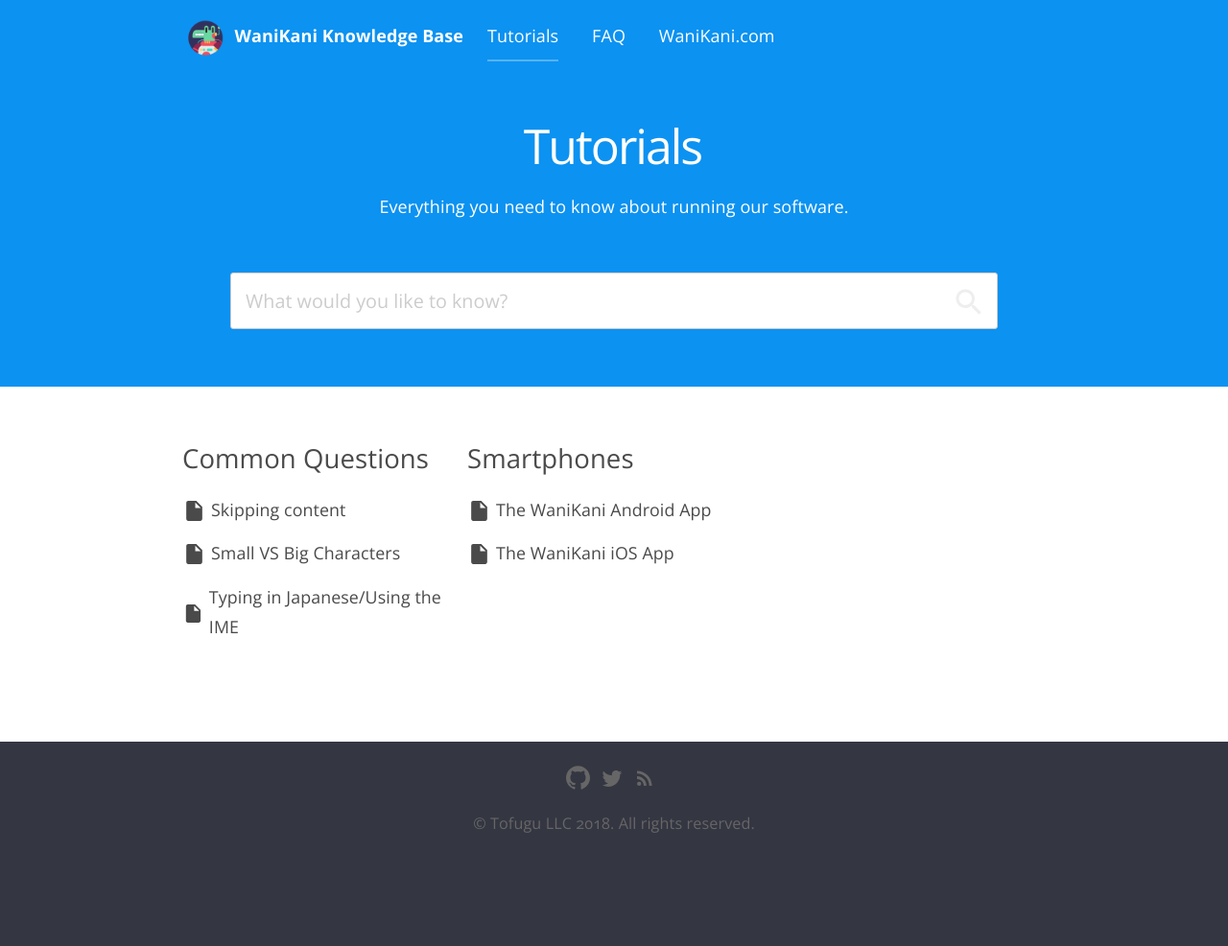
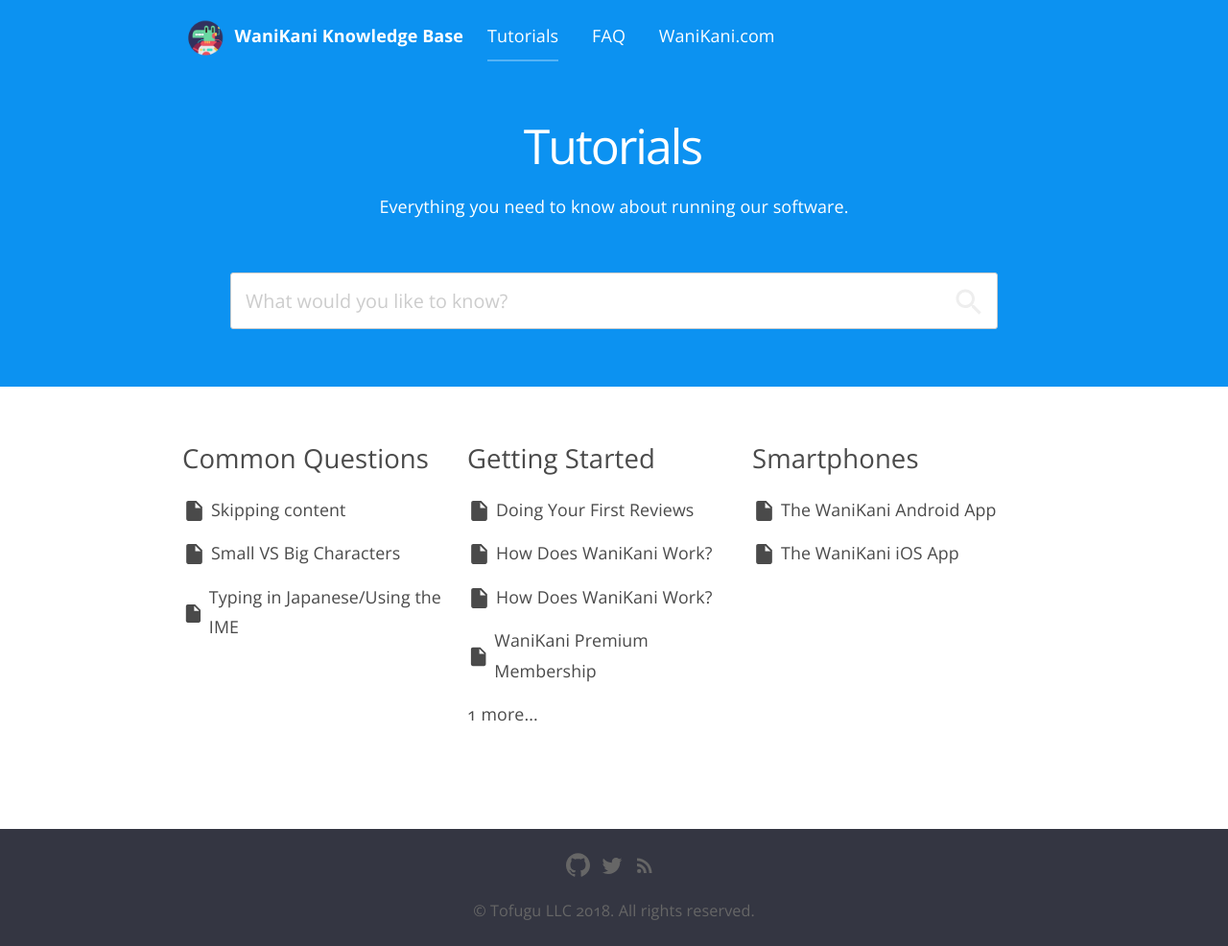
Before and after one commit to CloudCannon/base-jekyll-template, a Jekyll site: the page built from index.html, in a window 1280 px wide. Shown: the whole page at 96% size. Built offline with Jekyll 4.4.1, drawn with Linux system fonts in a browser that asks for light colours; nearby versions of some CDN libraries; before the commit the page ends 900 px from its top, so only the background shows below that.

Commit message:
trying out sets

```diff
--- /dev/null
+++ b/_posts/2018-10-31-doing-your-reviews.md
@@ -0,0 +1,23 @@
+---
+date: 2018-10-31
+title: Doing Your First Reviews
+categories:
+  - Getting Started
+description:
+set: getting-started
+set-order: 4
+type: Document
+---
+
+* How Does WaniKani Work?
+  - basic outline
+  - radicals and what they are
+  - mnemonics
+* Your First Set of Lessons
+* Why Do I Have to Wait?
+* Doing Your Reviews
+  - Unlocking Kanji
+  - Unlocking Vocabulary
+* Does Wanikani Cost Money?
+
+* What Can I Do With My WaniKani Knowledge?
--- /dev/null
+++ b/_posts/2018-10-31-first-lessons.md
@@ -0,0 +1,23 @@
+---
+date: 2018-10-31
+title: How Does WaniKani Work?
+categories:
+  - Getting Started
+description:
+set: getting-started
+set-order: 2
+type: Document
+---
+
+* How Does WaniKani Work?
+  - basic outline
+  - radicals and what they are
+  - mnemonics
+* Your First Set of Lessons
+* Why Do I Have to Wait?
+* Doing Your Reviews
+  - Unlocking Kanji
+  - Unlocking Vocabulary
+* Does Wanikani Cost Money?
+
+* What Can I Do With My WaniKani Knowledge?
--- /dev/null
+++ b/_posts/2018-10-31-how-wanikani-works.md
@@ -0,0 +1,23 @@
+---
+date: 2018-10-31
+title: How Does WaniKani Work?
+categories:
+  - Getting Started
+description:
+set: getting-started
+set-order: 1
+type: Document
+---
+
+* How Does WaniKani Work?
+  - basic outline
+  - radicals and what they are
+  - mnemonics
+* Your First Set of Lessons
+* Why Do I Have to Wait?
+* Doing Your Reviews
+  - Unlocking Kanji
+  - Unlocking Vocabulary
+* Getting a WaniKani Membership
+
+* What Can I Do With My WaniKani Knowledge?
--- /dev/null
+++ b/_posts/2018-10-31-wanikani-premium-membership.md
@@ -0,0 +1,23 @@
+---
+date: 2018-10-31
+title: WaniKani Premium Membership
+categories:
+  - Getting Started
+description:
+set: getting-started
+set-order: 5
+type: Document
+---
+
+* How Does WaniKani Work?
+  - basic outline
+  - radicals and what they are
+  - mnemonics
+* Your First Set of Lessons
+* Why Do I Have to Wait?
+* Doing Your Reviews
+  - Unlocking Kanji
+  - Unlocking Vocabulary
+* Does Wanikani Cost Money?
+
+* What Can I Do With My WaniKani Knowledge?
```
Also changed, not shown: _posts/2018-10-31-waiting-for-reviews.md (added, +23 -0 lines), _posts/2018-11-25-wanikani-slow.md (+2 -2 lines).
